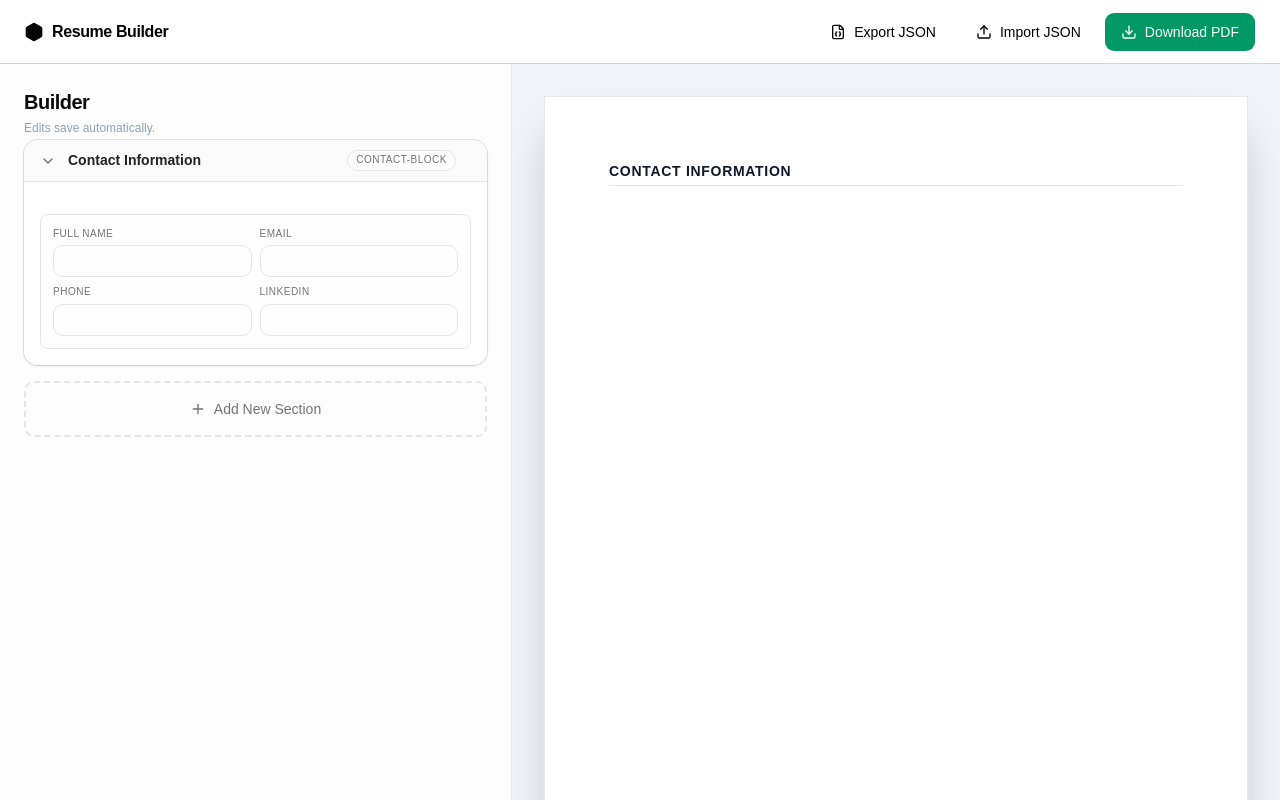
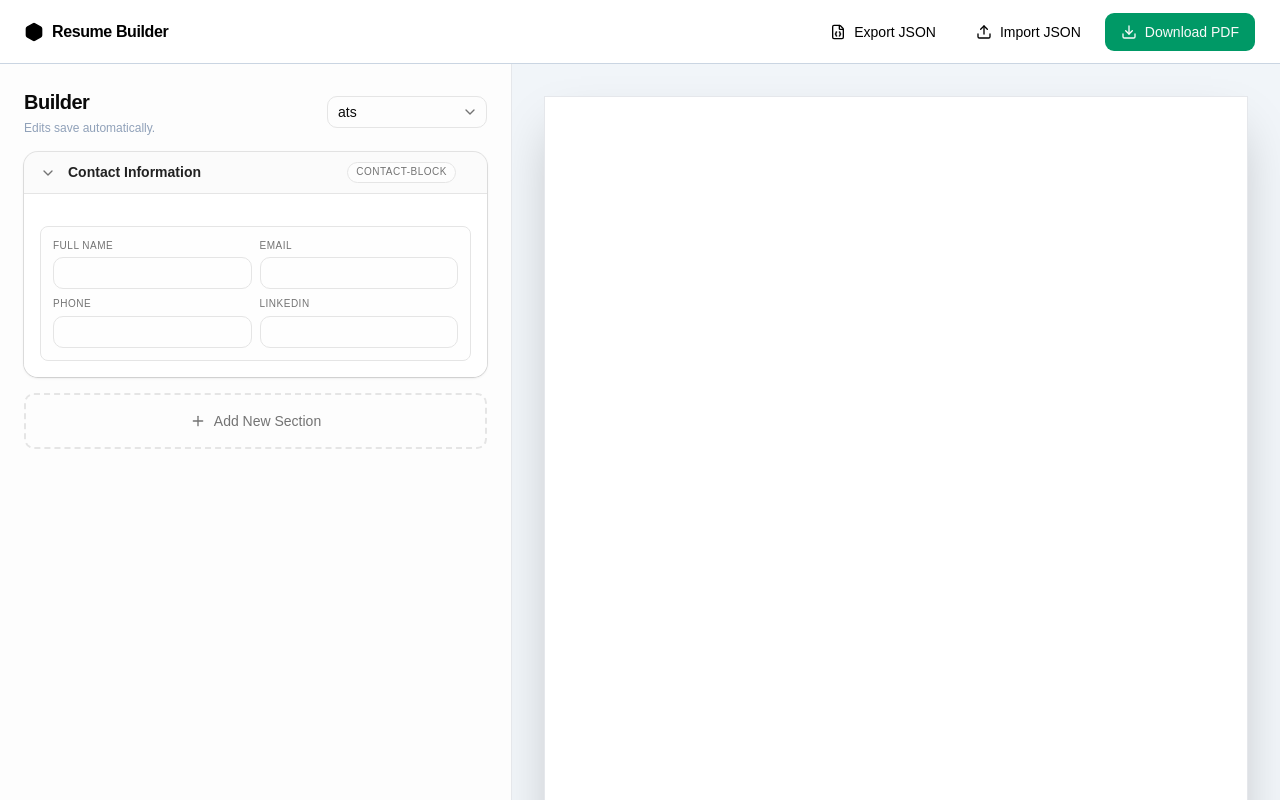
Before and after one commit to dhaboav/resume-builder, a React (Vite) app: page / in a window 1280 px wide. Built offline with nearby package versions, Linux system fonts and the light colour scheme.

Commit message:
feat: Registry pattern for template style

```diff
--- a/src/resume/components/FormPanel.tsx
+++ b/src/resume/components/FormPanel.tsx
@@ -1,6 +1,8 @@
 import type { ResumeState } from '@/shared/lib/resume';
+import { Select, SelectContent, SelectItem, SelectTrigger, SelectValue } from '@/shared/ui';
 import { Plus } from 'lucide-react';
 import React, { useState } from 'react';
+import { RESUME_TEMPLATES } from '../templates/registry';
 import { AddSectionDialog } from './AddSectionDialog';
 import { SectionCard } from './SectionCard';
 
@@ -11,12 +13,26 @@ interface FormPanelProps {
 
 export const FormPanel: React.FC<FormPanelProps> = ({ state, actions }) => {
   const [dialogOpen, setDialogOpen] = useState(false);
-
   return (
     <div className="flex h-full flex-col p-6">
-      <header className="mb-1">
-        <h1 className="text-xl font-bold tracking-tight">Builder</h1>
-        <p className="mt-1 text-xs text-slate-400">Edits save automatically.</p>
+      <header className="mb-4 flex items-center justify-between">
+        <div>
+          <h1 className="text-xl font-bold tracking-tight">Builder</h1>
+          <p className="mt-1 text-xs text-slate-400">Edits save automatically.</p>
+        </div>
+
+        <Select value={state.template} onValueChange={(value) => actions.changeTemplate(value)}>
+          <SelectTrigger className="w-40">
+            <SelectValue placeholder="Select Template" />
+          </SelectTrigger>
+          <SelectContent alignItemWithTrigger={false}>
+            {RESUME_TEMPLATES.map((template) => (
+              <SelectItem key={template.id} value={template.id}>
+                {template.name}
+              </SelectItem>
+            ))}
+          </SelectContent>
+        </Select>
       </header>
 
       {state.sections.map((sec, i) => (
--- a/src/resume/components/PreviewPanel.tsx
+++ b/src/resume/components/PreviewPanel.tsx
@@ -1,99 +1,73 @@
+import { RESUME_TEMPLATES } from '@/resume/templates/registry';
 import type { ResumeState } from '@/shared/lib/resume';
 import React from 'react';
 
-interface PreviewPanelProps {
-  state: ResumeState;
-}
+export const PreviewPanel: React.FC<{ state: ResumeState }> = ({ state }) => {
+  // 1. Ambil skema gaya berdasarkan id template aktif
+  const theme = RESUME_TEMPLATES.find((t) => t.id === state.template) || RESUME_TEMPLATES[0];
 
-export const PreviewPanel: React.FC<PreviewPanelProps> = ({ state }) => {
   return (
-    /*
-      1. CONTAINER INDUK:
-      Tambahkan print:p-0, print:bg-white, print:h-auto, print:overflow-visible
-      agar flexbox web tidak mengunci tinggi komponen saat dicetak.
-    */
     <div className="flex h-full w-full justify-center overflow-y-auto bg-slate-100 p-4 lg:p-8 print:h-auto print:overflow-visible print:bg-white print:p-0">
-      {/*
-        2. KERTAS A4:
-        Ubah h-[297mm] menjadi min-h-[297mm] di web, tapi saat print paksa print:h-auto dan print:w-full.
-        Kita sesuaikan padding cetak dengan print:p-12 agar teks tidak menempel ke ujung kertas fisik.
-      */}
-      <div className="min-h-[297mm] w-[210mm] space-y-6 border border-gray-200 bg-white p-16 text-slate-800 shadow-2xl transition-all print:my-0 print:block print:h-auto print:w-full print:overflow-visible print:border-none print:p-12 print:shadow-none">
+      {/* KERTAS UTAMA DENGAN WRAPPER STYLE DARI TEMPLATE */}
+      <div
+        className={`min-h-[297mm] w-[210mm] border border-gray-200 bg-white shadow-2xl print:my-0 print:block print:h-auto print:w-full print:overflow-visible print:border-none print:shadow-none ${theme.wrapperClass}`}
+      >
         {state.sections.map((section) => {
-          const isContact = section.id === 'contact';
+          if (section.collapsed) return null;
+
+          // Ambil konfigurasi visual khusus untuk tipe layout section ini
+          const layoutTheme = theme.layouts[section.layoutStyle];
 
           return (
-            /* print:break-inside-avoid mencegah section terpotong setengah jika halaman resume lebih dari 1 lembar */
-            <div key={section.id} className="space-y-3 print:break-inside-avoid">
-              <h2 className="border-b pb-1 text-sm font-bold tracking-wider text-slate-900 uppercase">
+            <div key={section.id} className={theme.sectionSpacingClass}>
+              {/* 💡 JUDUL SECTION: Otomatis 'hidden' jika tipenya contact-block */}
+              <h2
+                className={`${theme.sectionTitleClass} ${section.layoutStyle === 'contact-block' ? 'hidden' : ''}`}
+              >
                 {section.title}
               </h2>
 
-              <div className={isContact ? 'grid grid-cols-2 gap-x-4 gap-y-1 text-xs' : 'space-y-4'}>
-                {section.entries.map((entry) => {
-                  if (isContact) {
-                    return (
-                      <React.Fragment key={entry.id}>
-                        {entry.title && (
-                          <div>
-                            <span className="font-semibold">Name:</span> {entry.title}
-                          </div>
+              {/* CONTAINER ENTRIES BAKU */}
+              <div className={layoutTheme.containerClass}>
+                {section.entries.map((entry) => (
+                  /* ITEM ENTRY BAKU */
+                  <div key={entry.id} className={layoutTheme.entryClass}>
+                    {section.layoutStyle === 'contact-block' ? (
+                      // Struktur Khusus Data Kontak (Murni Value + Tailwind Class)
+                      <>
+                        {entry.title && <div className={layoutTheme.titleClass}>{entry.title}</div>}
+                        {entry.subtitle && (
+                          <div className={layoutTheme.subtitleClass}>{entry.subtitle}</div>
                         )}
+                        {entry.date && <div className={layoutTheme.dateClass}>{entry.date}</div>}
+                        {entry.description && (
+                          <div className={layoutTheme.descClass}>{entry.description}</div>
+                        )}
+                      </>
+                    ) : (
+                      <>
+                        <div className="flex items-baseline justify-between">
+                          {entry.title && (
+                            <span className={layoutTheme.titleClass}>{entry.title}</span>
+                          )}
+                          {entry.date && (
+                            <span className={layoutTheme.dateClass}>{entry.date}</span>
+                          )}
+                        </div>
                         {entry.subtitle && (
-                          <div>
-                            <span className="font-semibold">Email:</span> {entry.subtitle}
-                          </div>
-                        )}
-                        {entry.date && (
-                          <div>
-                            <span className="font-semibold">Phone:</span> {entry.date}
-                          </div>
+                          <div className={layoutTheme.subtitleClass}>{entry.subtitle}</div>
                         )}
                         {entry.description && (
-                          <div>
-                            <span className="font-semibold">LinkedIn:</span> {entry.description}
-                          </div>
+                          <p className={layoutTheme.descClass}>{entry.description}</p>
                         )}
-                      </React.Fragment>
-                    );
-                  }
-
-                  return (
-                    <div key={entry.id} className="text-xs print:break-inside-avoid">
-                      {section.layoutStyle === 'plain' ? (
-                        <p className="leading-relaxed whitespace-pre-line text-slate-600">
-                          {entry.description}
-                        </p>
-                      ) : section.layoutStyle === 'grid' ? (
-                        <div className="flex items-center justify-between rounded bg-slate-50 p-2 print:bg-slate-50">
-                          <span className="font-semibold text-slate-700">{entry.title}</span>
-                          <span className="text-slate-500">{entry.subtitle}</span>
-                        </div>
-                      ) : (
-                        <div className="space-y-1">
-                          <div className="flex justify-between font-semibold text-slate-900">
-                            <span>{entry.title}</span>
-                            <span className="font-normal text-slate-500">{entry.date}</span>
-                          </div>
-                          <div className="text-slate-600 italic">{entry.subtitle}</div>
-                          <p className="mt-1 leading-relaxed whitespace-pre-line text-slate-600">
-                            {entry.description}
-                          </p>
-                        </div>
-                      )}
-                    </div>
-                  );
-                })}
+                      </>
+                    )}
+                  </div>
+                ))}
               </div>
             </div>
           );
         })}
-
-        {state.sections.length === 0 && (
-          <div className="flex h-full items-center justify-center text-sm text-slate-400 italic print:hidden">
-            Belum ada data untuk ditampilkan.
-          </div>
-        )}
       </div>
     </div>
   );
--- /dev/null
+++ b/src/resume/templates/registry.ts
@@ -0,0 +1,139 @@
+import type { ResumeTemplatePlugin } from './types';
+
+export const RESUME_TEMPLATES: ResumeTemplatePlugin[] = [
+  {
+    id: 'ats-default',
+    name: 'ATS Default',
+    author: 'Core Team',
+    wrapperClass: 'font-sans text-slate-950 p-16 space-y-5',
+    sectionTitleClass:
+      'text-xs font-bold uppercase tracking-wider border-b border-slate-900 pb-0.5 text-slate-900',
+    sectionSpacingClass: 'space-y-2',
+    layouts: {
+      'contact-block': {
+        containerClass: 'grid grid-cols-2 gap-x-4 gap-y-1 text-xs',
+        entryClass: 'contents',
+        titleClass: 'font-semibold',
+        subtitleClass: '',
+        dateClass: '',
+        descClass: '',
+      },
+      timeline: {
+        containerClass: 'space-y-3',
+        entryClass: 'text-xs',
+        titleClass: 'font-bold text-slate-900',
+        subtitleClass: 'text-slate-600 italic',
+        dateClass: 'text-slate-500 text-right',
+        descClass: 'mt-1 text-slate-700 leading-relaxed whitespace-pre-line',
+      },
+      grid: {
+        containerClass: 'grid grid-cols-2 gap-3',
+        entryClass: 'p-2 border border-slate-200 rounded text-xs bg-slate-50',
+        titleClass: 'font-semibold',
+        subtitleClass: 'text-slate-500',
+        dateClass: 'text-slate-400',
+        descClass: 'mt-1 text-slate-600',
+      },
+      plain: {
+        containerClass: 'space-y-2',
+        entryClass: 'text-xs',
+        titleClass: 'font-semibold hidden',
+        subtitleClass: 'hidden',
+        dateClass: 'hidden',
+        descClass: 'leading-relaxed text-slate-700 whitespace-pre-line',
+      },
+    },
+  },
+  {
+    id: 'classic-serif',
+    name: 'Classic Serif Elegant',
+    author: 'CommunityDev',
+    wrapperClass: 'font-serif text-amber-950 p-12 space-y-6 bg-[#fffdf9]',
+    sectionTitleClass:
+      'text-sm font-bold uppercase border-b-2 border-amber-800 pb-1 text-amber-900',
+    sectionSpacingClass: 'space-y-3',
+    layouts: {
+      'contact-block': {
+        containerClass: 'flex flex-wrap justify-center gap-4 text-xs font-medium',
+        entryClass: 'flex gap-1',
+        titleClass: 'font-bold text-amber-900',
+        subtitleClass: '',
+        dateClass: '',
+        descClass: '',
+      },
+      timeline: {
+        containerClass: 'space-y-4',
+        entryClass: 'text-xs border-l-2 border-amber-100 pl-3',
+        titleClass: 'text-sm font-bold text-slate-900',
+        subtitleClass: 'text-amber-800 italic',
+        dateClass: 'text-slate-500 italic',
+        descClass: 'mt-1 text-slate-800 leading-relaxed',
+      },
+      grid: {
+        containerClass: 'grid grid-cols-2 gap-3',
+        entryClass: 'p-2 border border-slate-200 rounded text-xs bg-slate-50',
+        titleClass: 'font-semibold',
+        subtitleClass: 'text-slate-500',
+        dateClass: 'text-slate-400',
+        descClass: 'mt-1 text-slate-600',
+      },
+      plain: {
+        containerClass: 'space-y-2',
+        entryClass: 'text-xs',
+        titleClass: 'font-semibold hidden',
+        subtitleClass: 'hidden',
+        dateClass: 'hidden',
+        descClass: 'leading-relaxed text-slate-700 whitespace-pre-line',
+      },
+    },
+  },
+  {
+    id: 'creative-two-columns',
+    name: 'Modern Split Column',
+    author: 'CommunityDev',
+
+    // 1. UBAH WRAPPER MENJADI GRID 3 KOLOM
+    wrapperClass: 'font-sans text-slate-900 p-12 grid grid-cols-3 gap-6 h-full items-start',
+
+    // Gaya umum section
+    sectionTitleClass: 'text-xs font-bold uppercase tracking-wider text-indigo-600 mb-2',
+    sectionSpacingClass: 'mb-6 print:break-inside-avoid',
+
+    layouts: {
+      'contact-block': {
+        // 2. Kunci Kolom Kiri: Paksa section contact nangkring di kolom 1, spans seluruh baris kiri
+        containerClass: 'col-span-1 border-r border-slate-200 pr-4 space-y-3 flex flex-col',
+        entryClass: 'text-xs space-y-1',
+        titleClass: 'text-lg font-bold text-slate-900 block', // Nama user jadi besar
+        subtitleClass: 'text-slate-600 font-medium',
+        dateClass: 'text-slate-500',
+        descClass: 'text-slate-500',
+      },
+      timeline: {
+        // 3. Kunci Kolom Kanan: Semua section selain contact otomatis dilempar ke kolom kanan (span 2)
+        containerClass: 'col-span-2 space-y-4',
+        entryClass: 'text-xs border-b border-slate-100 pb-3 last:border-none',
+        titleClass: 'font-bold text-slate-900 text-sm',
+        subtitleClass: 'text-indigo-900 font-medium italic',
+        dateClass: 'text-slate-400 float-right', // Tanggal melayang di kanan entry
+        descClass: 'mt-1 text-slate-600 leading-relaxed',
+      },
+      grid: {
+        containerClass: 'col-span-2 grid grid-cols-2 gap-2', // Di dalam kolom kanan, bisa nge-grid lagi!
+        entryClass: 'p-2 bg-slate-50 rounded',
+        titleClass: 'font-semibold text-slate-800',
+        subtitleClass: 'hidden',
+        dateClass: 'hidden',
+        descClass: 'text-slate-600 mt-0.5',
+      },
+      plain: {
+        containerClass: 'col-span-2 space-y-2',
+        entryClass: 'text-xs italic text-slate-700',
+        titleClass: 'hidden',
+        subtitleClass: 'hidden',
+        dateClass: 'hidden',
+        descClass: 'leading-relaxed',
+      },
+    },
+  },
+];
--- /dev/null
+++ b/src/resume/templates/types.ts
@@ -0,0 +1,30 @@
+// src/modules/resume/templates/types.ts
+import type { LayoutStyle } from '@/shared/lib/resume';
+
+export interface ResumeTemplatePlugin {
+  id: string;
+  name: string;
+  author: string;
+
+  // Gaya untuk container utama (kertas A4)
+  wrapperClass: string;
+
+  // Gaya untuk judul setiap Section
+  sectionTitleClass: string;
+
+  // Gaya pemisah antar Section (misal margin/padding)
+  sectionSpacingClass: string;
+
+  // Pemetaan gaya berdasarkan `layoutStyle` yang dipilih user
+  layouts: Record<
+    LayoutStyle,
+    {
+      containerClass: string; // Class untuk pembungkus entries di layout ini
+      entryClass: string; // Class untuk setiap item entry
+      titleClass: string; // Class untuk entry.title
+      subtitleClass: string; // Class untuk entry.subtitle
+      dateClass: string; // Class untuk entry.date
+      descClass: string; // Class untuk entry.description
+    }
+  >;
+}
--- a/src/shared/lib/resume.ts
+++ b/src/shared/lib/resume.ts
@@ -1,5 +1,4 @@
 export type LayoutStyle = 'timeline' | 'grid' | 'plain' | 'contact-block';
-export type TemplateStyle = 'ats' | 'creative';
 
 export interface Entry {
   id: string;
@@ -19,6 +18,6 @@ export interface Section {
 }
 
 export interface ResumeState {
-  template: TemplateStyle;
+  template: string;
   sections: Section[];
 }
```
